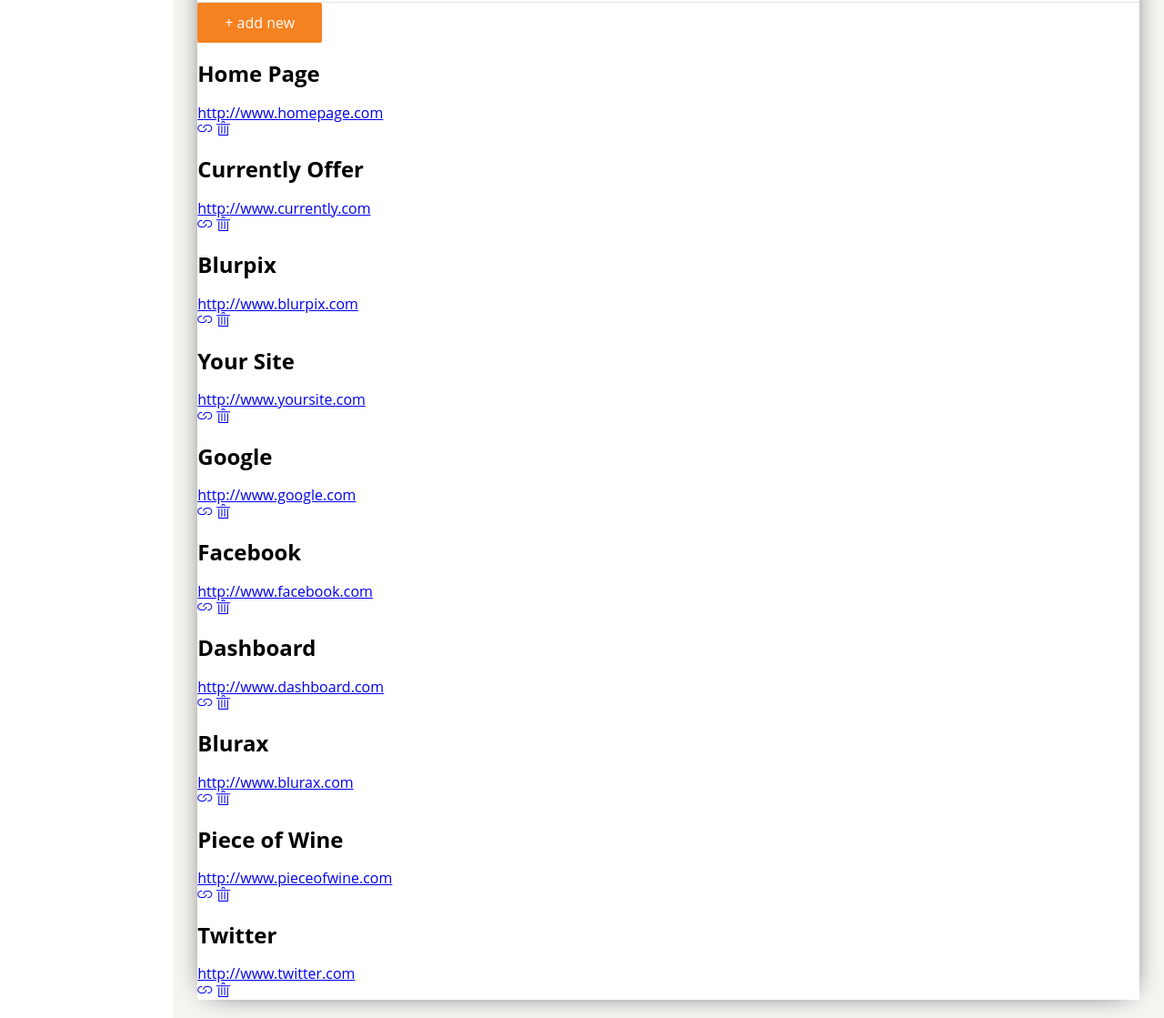
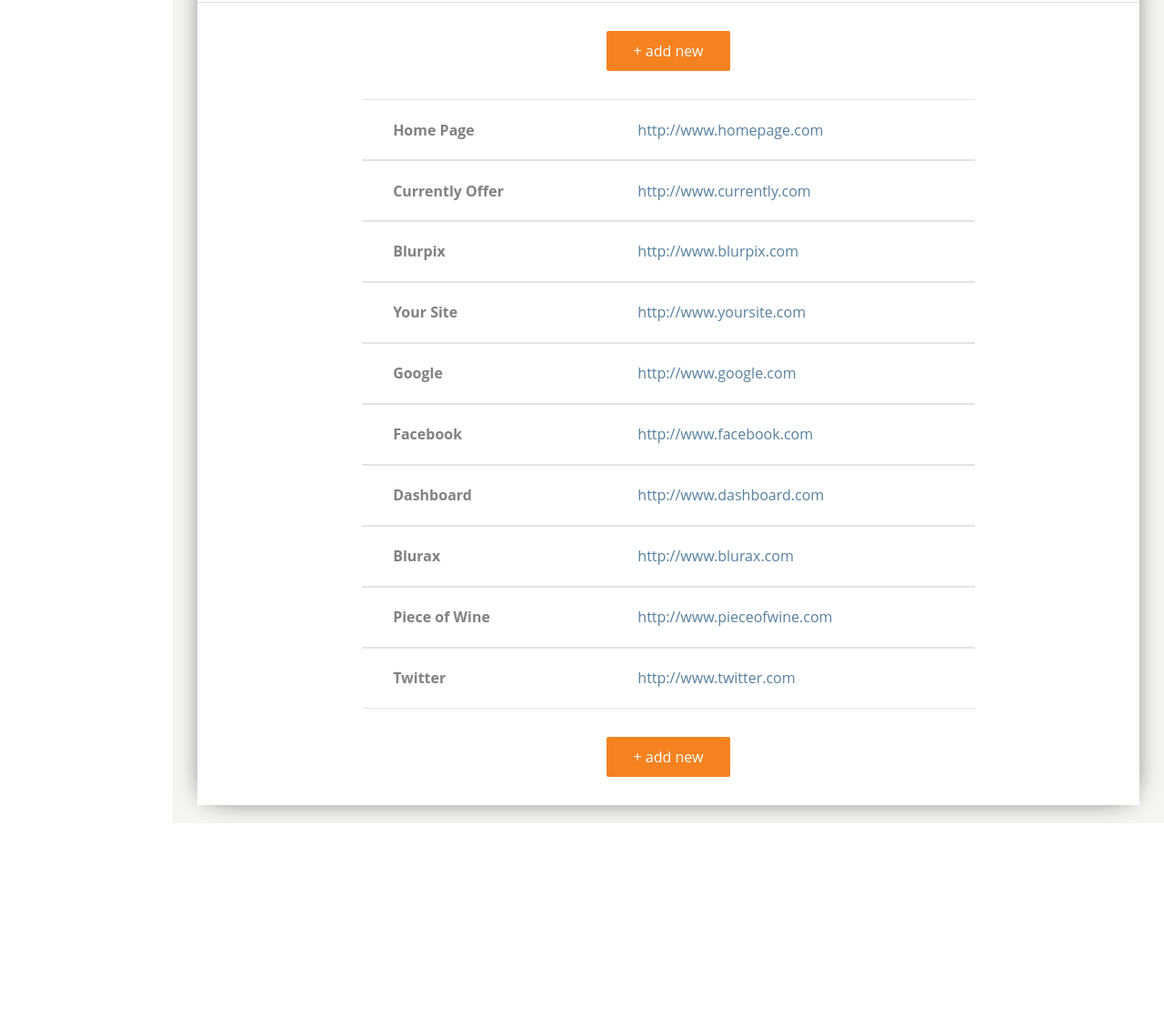
Before and after one commit to Nolandos/links-banners-dashboard, a website: page index.html in a window 1280 px wide. Shown: the part 974-2093 px from the top of the page at 91% size. After the commit the page ends 1879 px from the top, so only its background shows below. Drawn offline with Linux system fonts and the light colour scheme.

Commit message:
Add styles for general-link section

```diff
--- a/index.html
+++ b/index.html
@@ -112,89 +112,92 @@
                 <header class="page-header">
                     <h1 class="title">Links</h1>
                 </header>
-                <button class="btn btn-rectangle">+ add new</button>
+
                 <div class="links-container">
+                    <button class="btn btn-rectangle">+ add new</button>
                     <div class="link-row">
                         <h2 class="title">Home Page</h2>
                         <a href="#">http://www.homepage.com</a>
                         <div class="ico-wrapper">
-                            <a href="#" class="icon-links"></a>
-                            <a href="#" class="icon-trash"></a>
+                            <a href="#" class="ico icon-links"></a>
+                            <a href="#" class="ico icon-trash"></a>
                         </div>
                     </div>
                     <div class="link-row">
                         <h2 class="title">Currently Offer</h2>
                         <a href="#">http://www.currently.com</a>
                         <div class="ico-wrapper">
-                            <a href="#" class="icon-links"></a>
-                            <a href="#" class="icon-trash"></a>
+                            <a href="#" class="ico icon-links"></a>
+                            <a href="#" class="ico icon-trash"></a>
                         </div>
                     </div>
                     <div class="link-row">
                         <h2 class="title">Blurpix</h2>
                         <a href="#">http://www.blurpix.com</a>
                         <div class="ico-wrapper">
-                            <a href="#" class="icon-links"></a>
-                            <a href="#" class="icon-trash"></a>
+                            <a href="#" class="ico icon-links"></a>
+                            <a href="#" class="ico icon-trash"></a>
                         </div>
                     </div>
                     <div class="link-row">
                         <h2 class="title">Your Site</h2>
                         <a href="#">http://www.yoursite.com</a>
                         <div class="ico-wrapper">
-                            <a href="#" class="icon-links"></a>
-                            <a href="#" class="icon-trash"></a>
+                            <a href="#" class="ico icon-links"></a>
+                            <a href="#" class="ico icon-trash"></a>
                         </div>
                     </div>
                     <div class="link-row">
                         <h2 class="title">Google</h2>
                         <a href="#">http://www.google.com</a>
                         <div class="ico-wrapper">
-                            <a href="#" class="icon-links"></a>
-                            <a href="#" class="icon-trash"></a>
+                            <a href="#" class="ico icon-links"></a>
+                            <a href="#" class="ico icon-trash"></a>
                         </div>
                     </div>
                     <div class="link-row">
                         <h2 class="title">Facebook</h2>
                         <a href="#">http://www.facebook.com</a>
                         <div class="ico-wrapper">
-                            <a href="#" class="icon-links"></a>
-                            <a href="#" class="icon-trash"></a>
+                            <a href="#" class="ico icon-links"></a>
+                            <a href="#" class="ico icon-trash"></a>
                         </div>
                     </div>
                     <div class="link-row">
                         <h2 class="title">Dashboard</h2>
                         <a href="#">http://www.dashboard.com</a>
                         <div class="ico-wrapper">
-                            <a href="#" class="icon-links"></a>
-                            <a href="#" class="icon-trash"></a>
+                            <a href="#" class="ico icon-links"></a>
+                            <a href="#" class="ico icon-trash"></a>
                         </div>
                     </div>
                     <div class="link-row">
                         <h2 class="title">Blurax</h2>
                         <a href="#">http://www.blurax.com</a>
                         <div class="ico-wrapper">
-                            <a href="#" class="icon-links"></a>
-                            <a href="#" class="icon-trash"></a>
+                            <a href="#" class="ico icon-links"></a>
+                            <a href="#" class="ico icon-trash"></a>
                         </div>
                     </div>
                     <div class="link-row">
                         <h2 class="title">Piece of Wine</h2>
                         <a href="#">http://www.pieceofwine.com</a>
                         <div class="ico-wrapper">
-                            <a href="#" class="icon-links"></a>
-                            <a href="#" class="icon-trash"></a>
+                            <a href="#" class="ico icon-links"></a>
+                            <a href="#" class="ico icon-trash"></a>
                         </div>
                     </div>
                     <div class="link-row">
                         <h2 class="title">Twitter</h2>
                         <a href="#">http://www.twitter.com</a>
                         <div class="ico-wrapper">
-                            <a href="#" class="icon-links"></a>
-                            <a href="#" class="icon-trash"></a>
+                            <a href="#" class="ico icon-links"></a>
+                            <a href="#" class="ico icon-trash"></a>
                         </div>
                     </div>
+                    <button class="btn btn-rectangle">+ add new</button>
                 </div>
+
             </section>
         </section>
 
--- a/sass/components/_linkRow.scss
+++ b/sass/components/_linkRow.scss
@@ -0,0 +1,44 @@
+.link-row {
+    display: flex;
+    align-items: center;
+    justify-content: center;
+    width: 65%;
+    border-top: 1px solid $line-color;
+    border-bottom: 1px solid $line-color;
+    padding: 10px 0;
+    &:hover {
+        background-color: $tabs-active-color;
+
+        .ico-wrapper {
+            visibility: visible;
+        }
+    }
+
+    .title {
+        width: 40%;
+        color: $font-color;
+        font-weight: bold;
+        font-size: 1em;
+    }
+    a {
+        width: 40%;
+        text-decoration: none;
+        color: $person-name-color;
+    }
+
+    .ico-wrapper {
+        width: 10%;
+        display: flex;
+        visibility: hidden;
+        justify-content: space-around;
+
+        .ico {
+            font-size: 1.1em;
+            color: $font-color;
+            &:hover {
+                color: $button-hover-color;
+            }
+        }
+    }
+
+}
--- a/sass/sections/_generalLinks.scss
+++ b/sass/sections/_generalLinks.scss
@@ -8,4 +8,15 @@
 .general-links {
     @extend .article;
     margin-top: 20px;
+
+    .links-container {
+        display: flex;
+        flex-direction: column;
+        align-items: center;
+
+        .btn {
+            margin-top: 3%;
+            margin-bottom: 3%;
+        }
+    }
 }
```
Also changed, not shown: css/style.css, sass/style.scss (line endings or trailing spaces), 1 other file.
